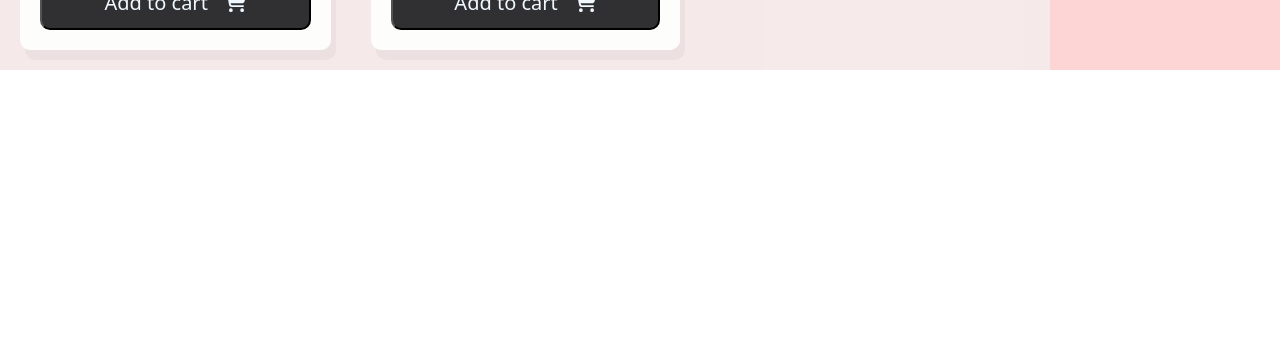
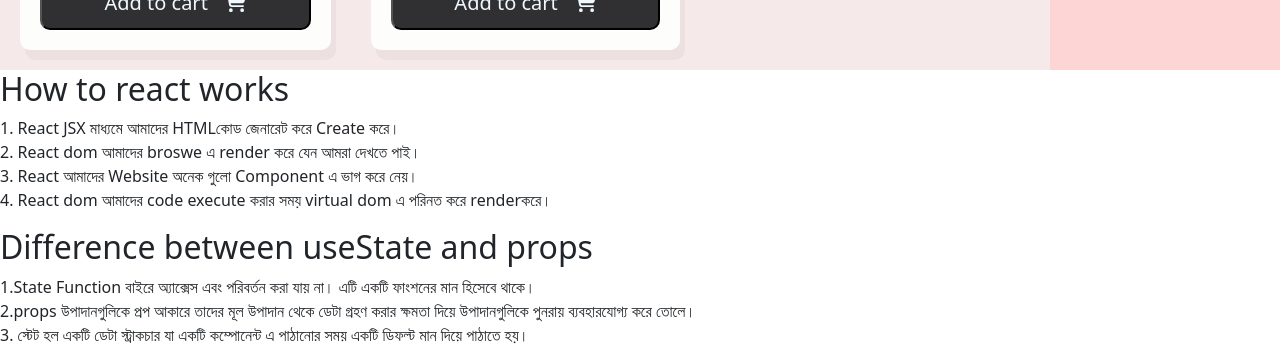
Before and after one commit to Anikroy7/heavy-metal-zone, a React (Create React App) app: page / in a window 1280 px wide. Shown: the part 2338-2689 px from the top of the page. Before the commit the page ends 2408 px from the top, so only its background shows below. Built offline with nearby package versions, Linux system fonts and the light colour scheme.

Commit message:
QnA section added

```diff
--- a/src/App.js
+++ b/src/App.js
@@ -2,12 +2,14 @@ import './App.css';
 import Header from './Components/Header/Header';
 import 'bootstrap/dist/css/bootstrap.min.css';
 import Shop from './Components/Shop/Shop';
+import QnA from './Components/QnA/QnA';
 
 function App() {
   return (
     <div>
       <Header></Header>
       <Shop></Shop>
+      <QnA></QnA>
     </div>
   );
 }
--- /dev/null
+++ b/src/Components/QnA/QnA.js
@@ -0,0 +1,29 @@
+import React from 'react';
+
+const QnA = () => {
+    return (
+        <section>
+            <div>
+                <h2>How to react works</h2>
+                <p>1.	React JSX মাধ্যমে  আমাদের HTMLকোড  জেনারেট করে Create করে। <br />
+                    2.	React dom আমাদের broswe এ render করে যেন আমরা দেখতে পাই।<br />
+                    3.	React  আমাদের Website অনেক গুলো Component এ ভাগ করে নেয়।<br />
+                    4.	React  dom আমাদের code execute করার সময় virtual dom এ  পরিনত করে  renderকরে।
+
+                </p>
+            </div>
+            <div>
+                <h2>Difference between useState and props</h2>
+                1.State Function বাইরে অ্যাক্সেস এবং পরিবর্তন করা যায় না। এটি একটি ফাংশনের মান হিসেবে থাকে।<br />
+                2.props উপাদানগুলিকে প্রপ আকারে তাদের মূল উপাদান থেকে ডেটা গ্রহণ করার ক্ষমতা দিয়ে উপাদানগুলিকে পুনরায় ব্যবহারযোগ্য করে তোলে।<br />
+                3. স্টেট হল একটি ডেটা স্ট্রাকচার যা একটি কম্পোনেন্ট এ পাঠানোর   সময় একটি ডিফল্ট মান দিয়ে পাঠাতে হয়।<br />
+                4. props এর মাধ্যমে data অন্য component এ share  করা যায়।
+
+            </div>
+        </section>
+
+
+    );
+};
+
+export default QnA;
```
